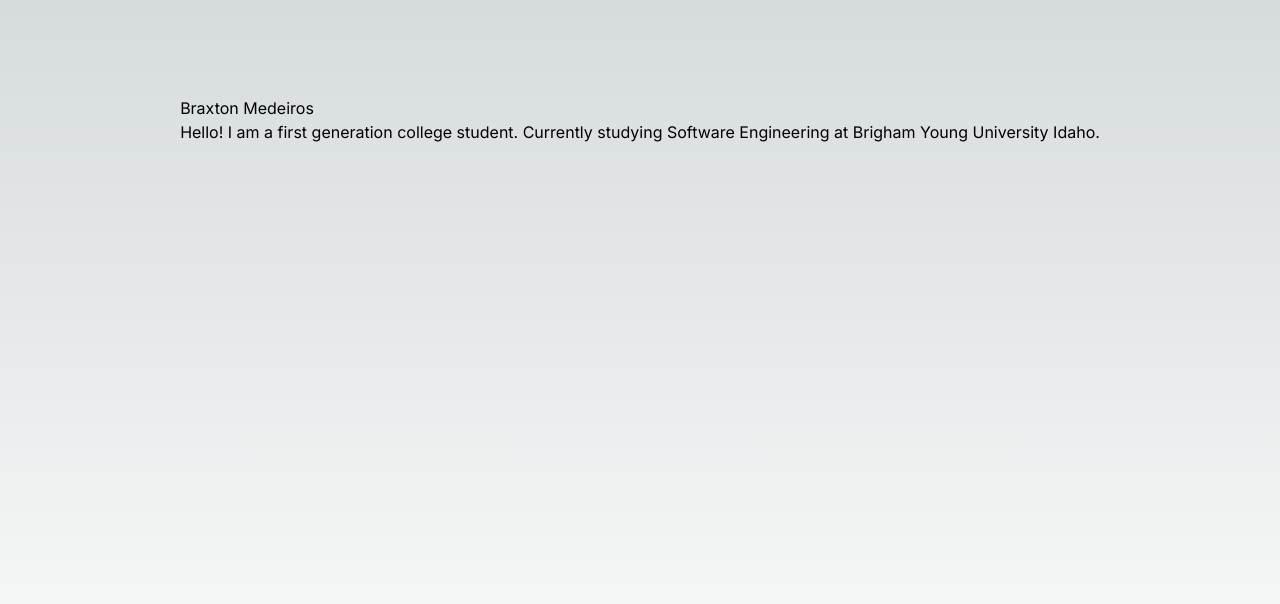
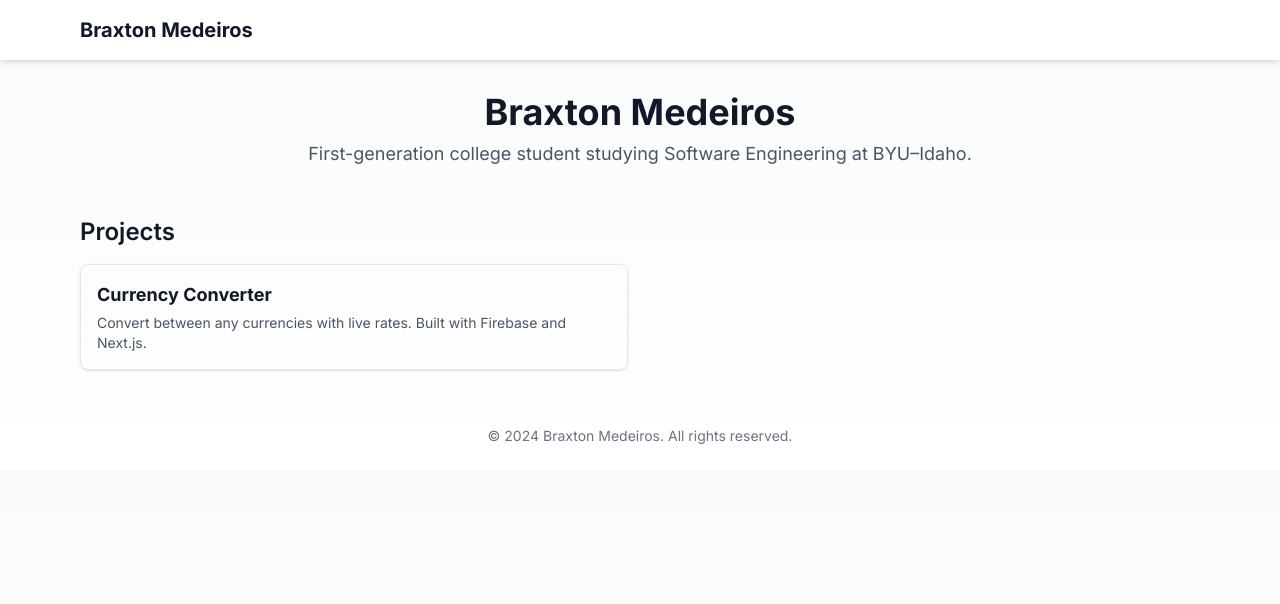
Before and after one commit to BraxtonMedeiros/HomePage, a Next.js app: page / in a window 1280 px wide. Shown: the top 604 px of the page. Built offline with nearby package versions, Linux system fonts and the light colour scheme.

Commit message:
Added security to currency converter. Added more content to portfolio

```diff
--- a/app/currencyConverter/firebaseConfig.ts
+++ b/app/currencyConverter/firebaseConfig.ts
@@ -1,15 +1,17 @@
 import { initializeApp, getApps } from "firebase/app";
 
 const firebaseConfig = {
-    apiKey: process.env.NEXT_PUBLIC_API_KEY,
-    authDomain: "currency-converter-dbf18.firebaseapp.com",
-    databaseURL: "https://currency-converter-dbf18-default-rtdb.firebaseio.com",
-    projectId: "currency-converter-dbf18",
-    storageBucket: "currency-converter-dbf18.appspot.com",
-    messagingSenderId: "382868885739",
-    appId: "1:382868885739:web:c0ead27119ec0f2dc0eeae",
-    measurementId: "G-QXFJSNGL3T"
-  };
+  apiKey: process.env.NEXT_PUBLIC_FIREBASE_API_KEY,
+  authDomain: process.env.NEXT_PUBLIC_FIREBASE_AUTH_DOMAIN,
+  databaseURL: process.env.NEXT_PUBLIC_FIREBASE_DATABASE_URL,
+  projectId: process.env.NEXT_PUBLIC_FIREBASE_PROJECT_ID,
+  storageBucket: process.env.NEXT_PUBLIC_FIREBASE_STORAGE_BUCKET,
+  messagingSenderId: process.env.NEXT_PUBLIC_FIREBASE_MESSAGING_SENDER_ID,
+  appId: process.env.NEXT_PUBLIC_FIREBASE_APP_ID,
+  measurementId: process.env.NEXT_PUBLIC_FIREBASE_MEASUREMENT_ID,
+};
+
+console.log("Firebase API Key:", process.env.NEXT_PUBLIC_FIREBASE_API_KEY);
 
    // Initialize Firebase
  let firebase_app = getApps().length === 0 ? initializeApp(firebaseConfig) : getApps()[0];
--- a/app/currencyConverter/page.tsx
+++ b/app/currencyConverter/page.tsx
@@ -21,4 +21,5 @@
       </div>
     </main>
   );
+  console.log("Firebase API Key:", process.env.NEXT_PUBLIC_FIREBASE_API_KEY);
 }
--- a/app/layout.tsx
+++ b/app/layout.tsx
@@ -4,9 +4,10 @@
 import React from "react";
 
 const inter = Inter({ subsets: ["latin"] });
+
 export const metadata: Metadata = {
-  title: "BRAXTON MEDEIROS",
-  description: "The boy who lived, come to fly",
+  title: "Braxton Medeiros Portfolio",
+  description: "A personal portfolio showcasing projects and experience",
 };
 
 export default function RootLayout({
@@ -16,7 +17,23 @@
 }>) {
   return (
     <html lang="en">
-      <body className={inter.className}>{children}</body>
+      <body className={`${inter.className} bg-gray-50 text-gray-900`}>
+        {/* Header */}
+        <header className="bg-white shadow-md">
+          <div className="max-w-6xl mx-auto px-4 py-4 flex justify-between items-center">
+            <h1 className="text-xl font-bold">Braxton Medeiros</h1>
+            {/* You can add nav links here later if needed */}
+          </div>
+        </header>
+
+        {/* Main Content */}
+        <main className="max-w-6xl mx-auto px-4 py-8">{children}</main>
+
+        {/* Footer */}
+        <footer className="text-center text-sm text-gray-500 py-6">
+          © {new Date().getFullYear()} Braxton Medeiros. All rights reserved.
+        </footer>
+      </body>
     </html>
   );
 }
--- a/app/page.tsx
+++ b/app/page.tsx
@@ -1,13 +1,31 @@
-import Image from "next/image";
 import React from "react";
+import Link from "next/link";
 
 export default function Home() {
   return (
-    <main className="flex min-h-screen flex-col items-center justify-between p-24">
+    <section className="space-y-12">
+      <div className="text-center">
+        <h1 className="text-4xl font-bold">Braxton Medeiros</h1>
+        <p className="mt-2 text-lg text-gray-600">
+          First-generation college student studying Software Engineering at BYU–Idaho.
+        </p>
+      </div>
+
       <div>
-        <h1>Braxton Medeiros</h1>
-        <p>Hello! I am a first generation college student. Currently studying Software Engineering at Brigham Young University Idaho.</p>
+        <h2 className="text-2xl font-semibold mb-4">Projects</h2>
+        <div className="grid grid-cols-1 sm:grid-cols-2 gap-6">
+          {/* Project Card with Link */}
+          <Link
+            href="/currencyConverter"
+            className="block p-4 border rounded-lg shadow hover:shadow-md transition hover:bg-gray-100"
+          >
+            <h3 className="text-lg font-bold">Currency Converter</h3>
+            <p className="text-sm text-gray-600 mt-1">
+              Convert between any currencies with live rates. Built with Firebase and Next.js.
+            </p>
+          </Link>
+        </div>
       </div>
-    </main>
+    </section>
   );
 }
```
